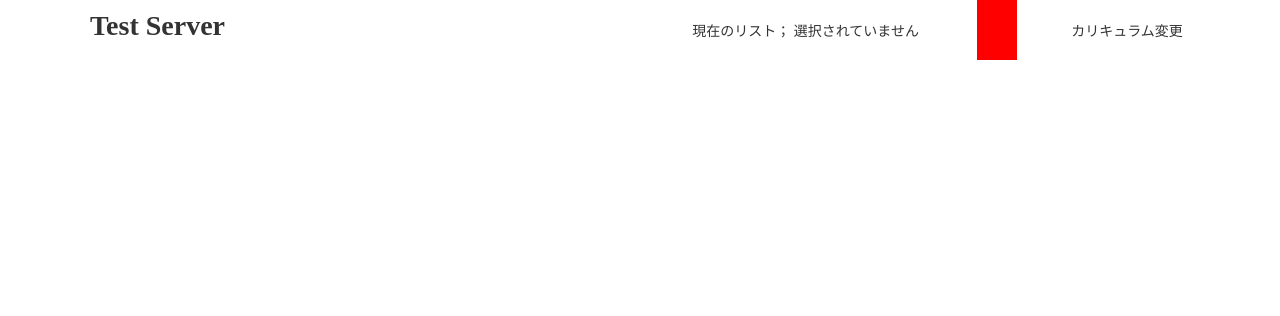
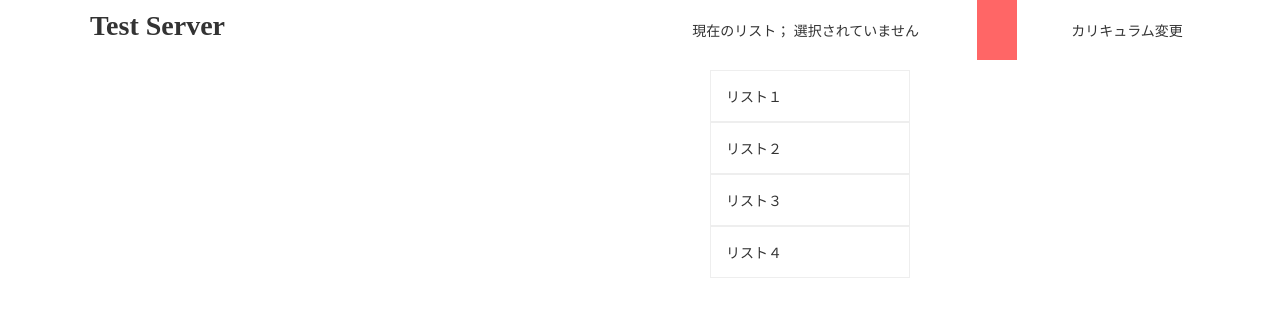
Before and after one commit to syama98/JS, a plain HTML site: page index.html in a window 1280 px wide. Drawn offline with Linux system fonts and the light colour scheme.

Commit message:
HTML,CSS更新

```diff
--- a/index.html
+++ b/index.html
@@ -2,9 +2,11 @@
 <html>
   <head>
     <link rel="stylesheet" href="style.css">
+    <script src="script.js"></script>
     <meta charset="UTF-8">
-   <title>JavaScriptの練習サイト</title>
+    <title>個人開発テスト</title>
   </head>
+
   <body>
     <header>
       <div class="heading">
@@ -21,10 +23,10 @@
           <li>カリキュラム変更</li>
         </ul>
         <ul class="show-lists hidden" id="pull-down">
-         <li class="pull-down-list">リスト1</li>
-         <li class="pull-down-list">リスト2</li>
-         <li class="pull-down-list">リスト3</li>
-         <li class="pull-down-list">リスト4</li>
+          <li class="pull-down-list">リスト１</li>
+          <li class="pull-down-list">リスト２</li>
+          <li class="pull-down-list">リスト３</li>
+          <li class="pull-down-list">リスト４</li>
         </ul>
       </div>
     </header>
--- a/script.js
+++ /dev/null
@@ -1,2 +0,0 @@
-let lists = document.getElementsByClassName("pull-down-list");
-console.log(lists);
--- a/style.css
+++ b/style.css
@@ -3,12 +3,11 @@ body {
     color: #333;
     margin: 0 auto;
 }
-
-   h1,h2,h3,h4,h5,h6,p {
+h1, h2, h3, h4, h5, h6, p {
     padding: 10px 0;
     margin: 0;
 }
-   ul,li {
+ul, li {
     padding: 0;
     margin: 0;
 }
@@ -17,7 +16,7 @@ body {
     display: flex;
     padding: 0 60px;
 }
-   li{
+li {
     list-style: none;
     padding: 20px;
 }
@@ -26,7 +25,7 @@ body {
     margin-left: 30px;
 }
 .navbar {
-    width: 50%;
+    width: 50% ;
 }
 .nav-lists {
     margin: 0;
@@ -34,33 +33,28 @@ body {
     display: flex;
     justify-content: space-around;
 }
-
-   .red{
+.red {
     background-color: red;
 }
-   .show-lists{
+.show-lists {
     width: 200px;
     position: absolute;
     right: 370px;
     top: 70px;
     background-color: #ffffff;
 }
-   .background-red{
-    background-color: red ;
+.background-red {
+    background-color: #FF6666;
     color: white;
 }
 .pull-down-list{
     padding: 15px 35px 15px 15px;
     border: 1px solid #eee;
 }
-   .contents{
+.contents {
     height: 100vh;
     background-color: #f0f0f0;
 }
-   .list-status{
+.list-status {
     width: 230px;
 }
-
-   .hidden{
-    display:none
-   }
```
Lines whose indentation alone changed are shown as unchanged.
